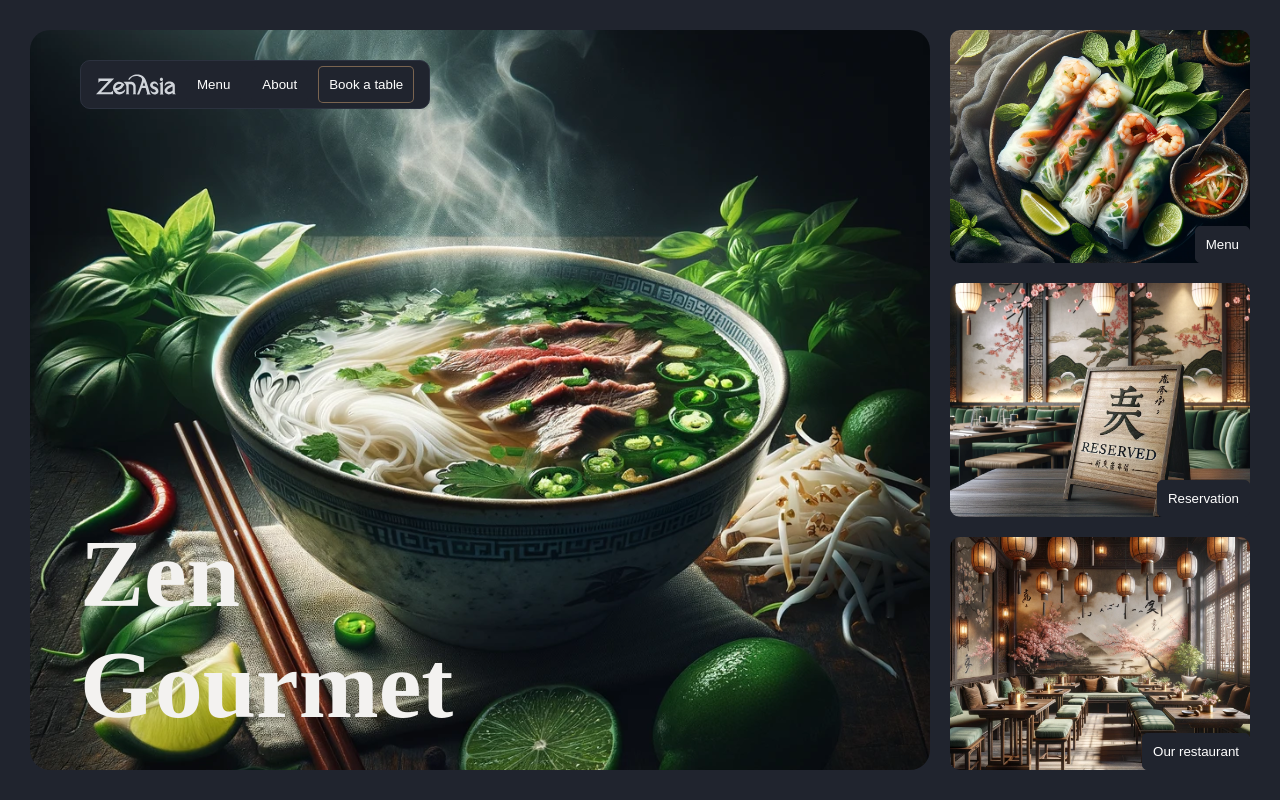
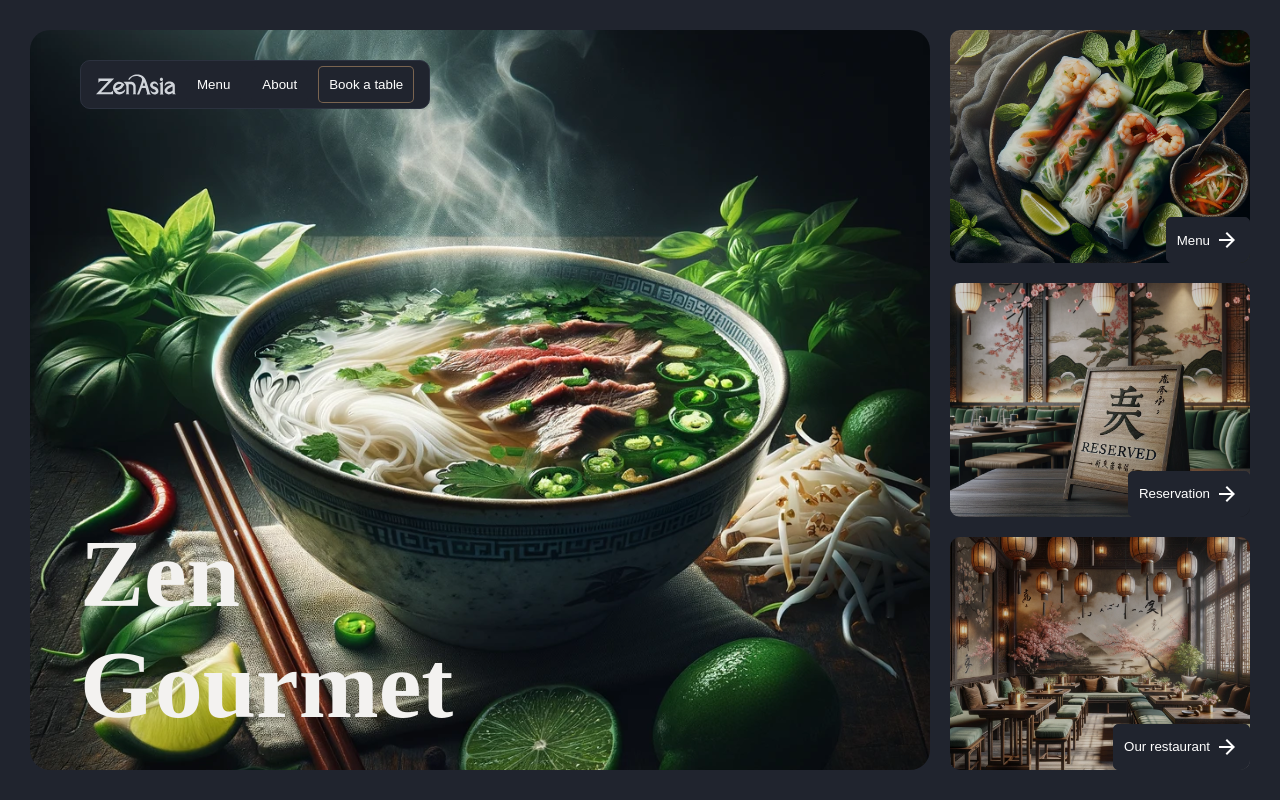
Before and after one commit to ameliapham/restaurant-template, a React (Vite) app: page / in a window 1280 px wide. Built offline with nearby package versions, Linux system fonts and the light colour scheme.

Commit message:
Add glow effect in background image of CustomCard

```diff
--- a/src/components/CustomCard.tsx
+++ b/src/components/CustomCard.tsx
@@ -1,5 +1,6 @@
 import { tss } from 'tss-react/mui'
 import { CustomButton } from './CustomButton'
+import ArrowForwardIcon from '@mui/icons-material/ArrowForward';
 
 type PropsCustomCard = {
     className?: string;
@@ -14,13 +15,21 @@ export function CustomCard(props: PropsCustomCard) {
     const { cx, classes } = useStyles()
 
     return (
-        <div className={cx(classes.root, className)} style={{ backgroundImage: `url(${backgroundImage})` }}>
-                <CustomButton className={classes.button}
-                    onHover={() => { console.log("hover") }}
-                    onClick={() => { console.log("click") }}
-                >
-                    {children}
-                </CustomButton>
+        <div
+            className={cx(classes.root, className)}
+        >
+
+            <div
+                className={classes.background}
+                style={{ backgroundImage: `url(${backgroundImage})` }}
+            ></div>
+
+            <CustomButton className={classes.button}
+                onClick={() => { console.log("click") }}
+                icon={<ArrowForwardIcon />}
+            >
+                {children}
+            </CustomButton>
 
         </div>
     )
@@ -29,14 +38,45 @@ export function CustomCard(props: PropsCustomCard) {
 const useStyles = tss
     .create(({ theme }) => ({
         "root": {
+            "position": "relative",
             "display": "flex",
             "justifyContent": "flex-end",
             "boxSizing": "border-box",
             "borderRadius": "10px",
+            "overflow": "hidden",
             "background": "center center/cover",
+            "cursor": "pointer",
+            //Test hover in the button here but failed
+            "&&:hover $button": {
+                "color": theme.palette.secondary.dark,
+                "background": theme.palette.primary.dark,
+                "border": `1px solid ${theme.palette.primary.dark}`,
+                "filter": "none"
+            }
+
+        },
+        "background": {
+            "position": "absolute",
+            "top": "0",
+            "left": "0",
+            "width": "100%",
+            "height": "100%",
+            "background": "center center/cover",
+            "transition": "filter 0.4s ease-in-out",
+            "filter": "brightness(0.8)",
+            "&:hover": {
+                "filter": "brightness(1.05)"
+            }
         },
         "button": {
+            "zIndex": 1,
             "right": "10px",
             "alignSelf": "flex-end",
+            "&:hover": {
+                "color": theme.palette.secondary.dark,
+                "background": theme.palette.primary.dark,
+                "border": `1px solid ${theme.palette.primary.dark}`,
+                "filter": "none"
+            }
         }
     }))
```
